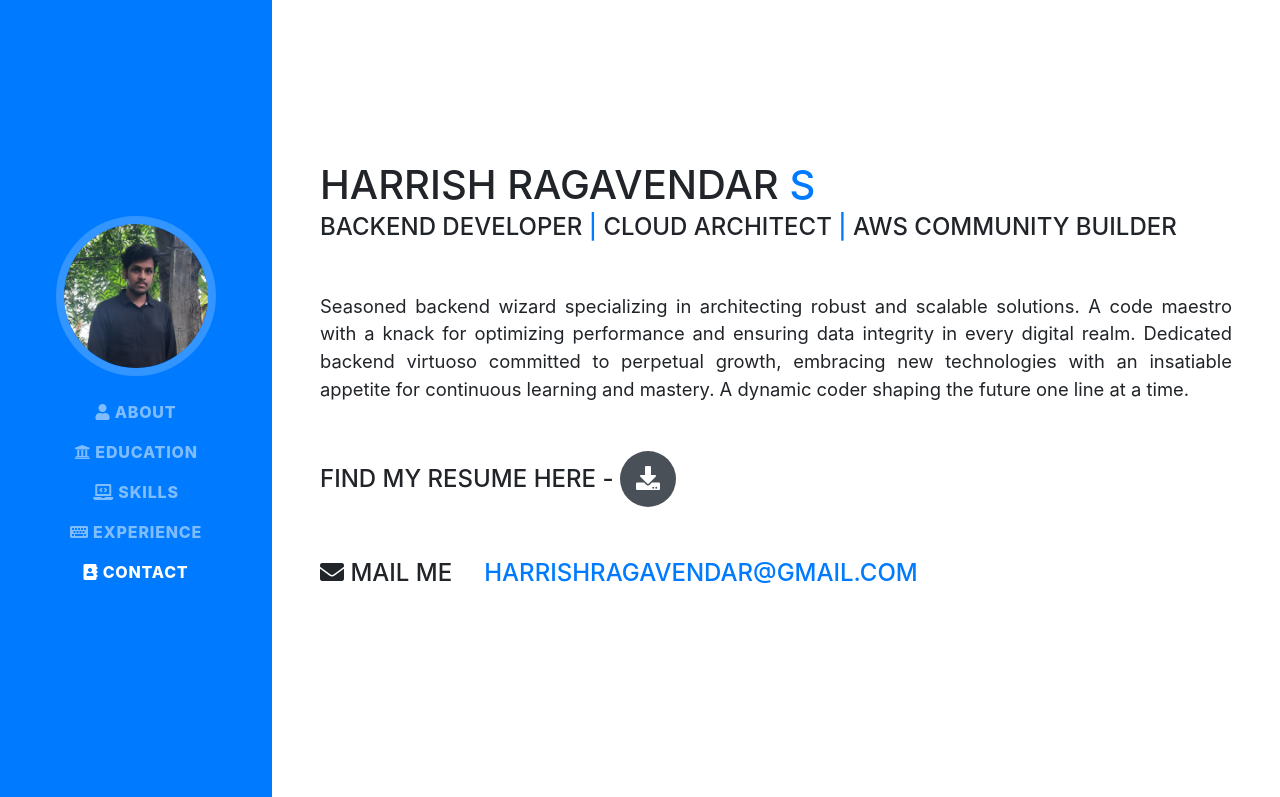
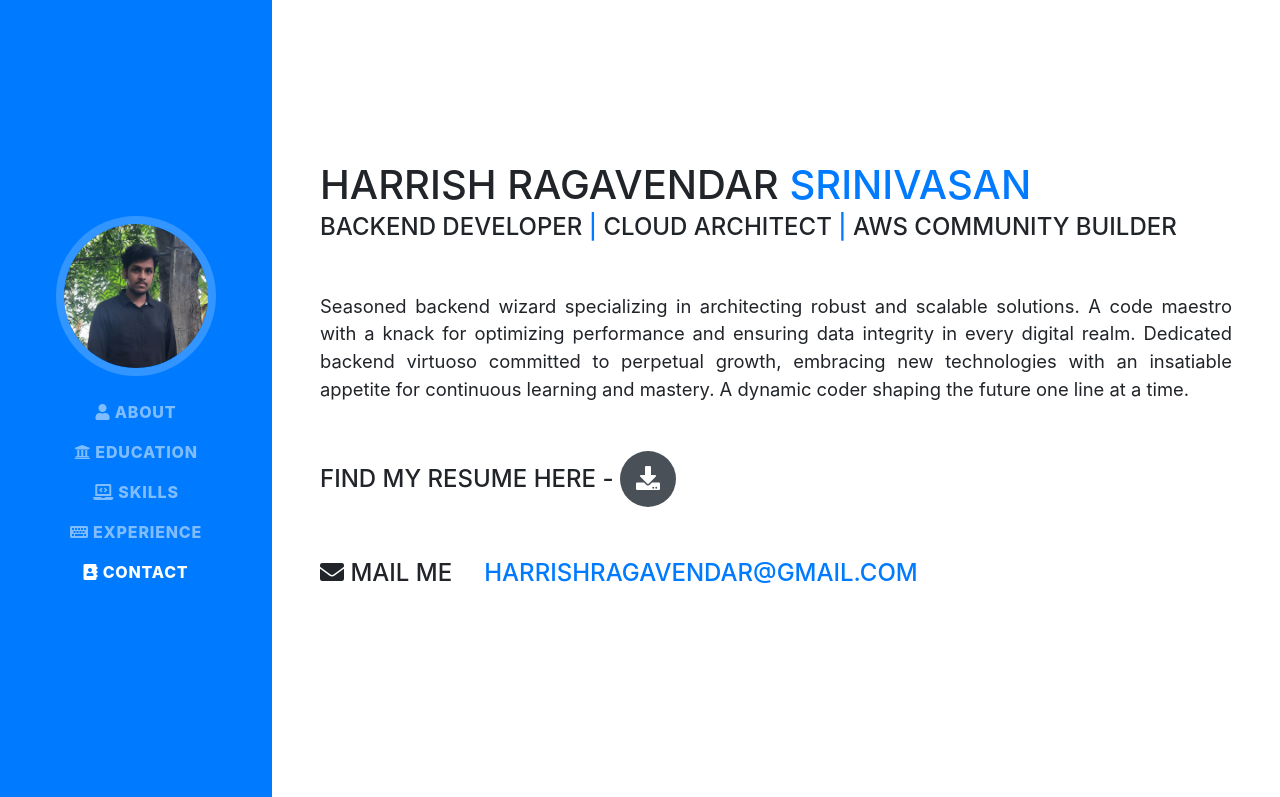
Before and after one commit to harrishragavendar/harrishragavendar.github.io, a website with bundled scripts: page index.html in a window 1280 px wide. Shown: the top 797 px of the page. Built offline with nearby package versions, Linux system fonts and the light colour scheme; a web font is replaced by a local one.

Commit message:
Details Updated

```diff
--- a/index.html
+++ b/index.html
@@ -76,7 +76,7 @@
       <section class="resume-section p-3 p-lg-5 d-flex d-column" id="about">
         <div class="my-auto">
           <h1 class="mb-0"> Harrish Ragavendar
-            <span class="text-primary">S</span>
+            <span class="text-primary">Srinivasan</span>
           </h1>
           <div class="subheading mb-5">BACKEND DEVELOPER <span class="text-primary">|</span>
             CLOUD ARCHITECT <span class="text-primary">|</span>
```
